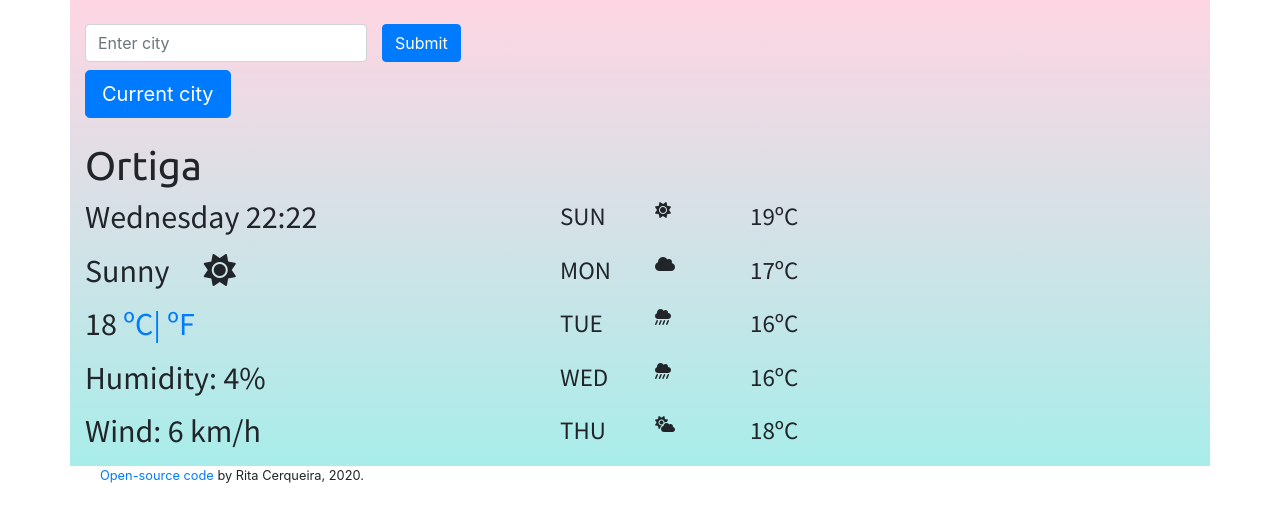
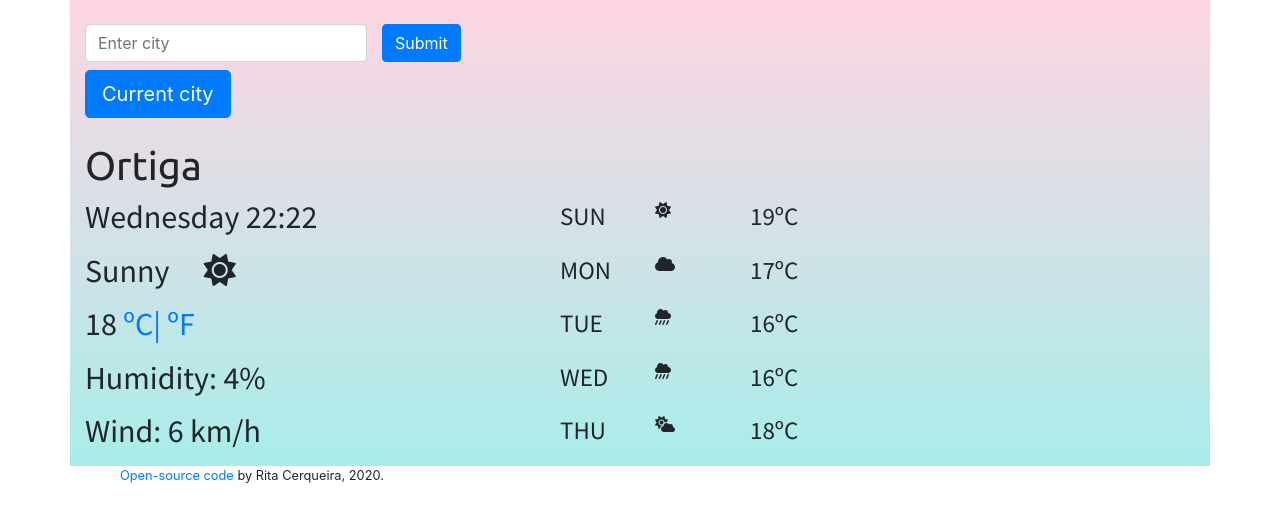
Before and after one commit to Ritacer/weather-project-shecodesplus, a plain HTML site: page index.html in a window 1280 px wide. Drawn offline with nearby package versions, Linux system fonts and the light colour scheme.

Commit message:
Continued updating "margin"
Continued updating "margin" to "120px".

```diff
--- a/src/style.css
+++ b/src/style.css
@@ -13,7 +13,7 @@ p {
 }
 small {
   display: block;
-  margin: 0 0 0 100px;
+  margin: 0 0 0 120px;
 }
 .description {
   text-transform: capitalize;
```
